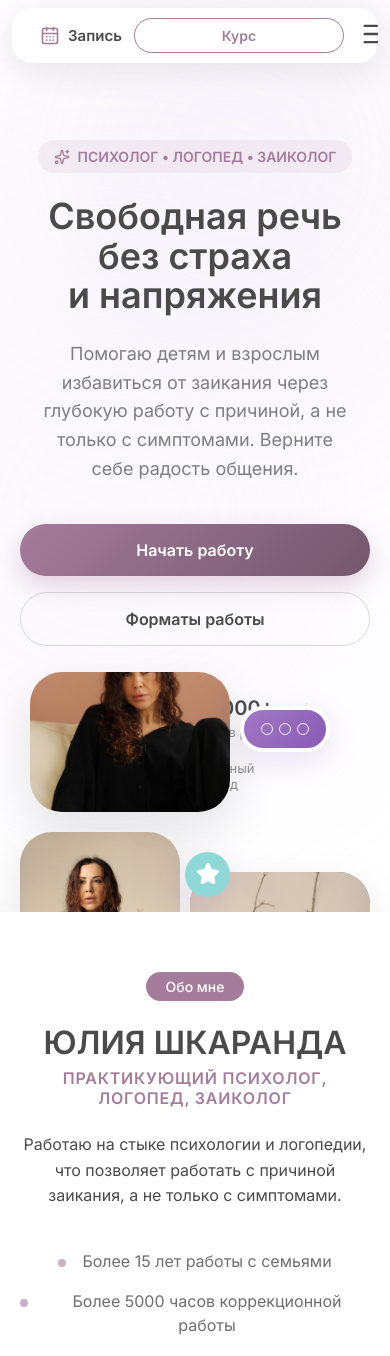
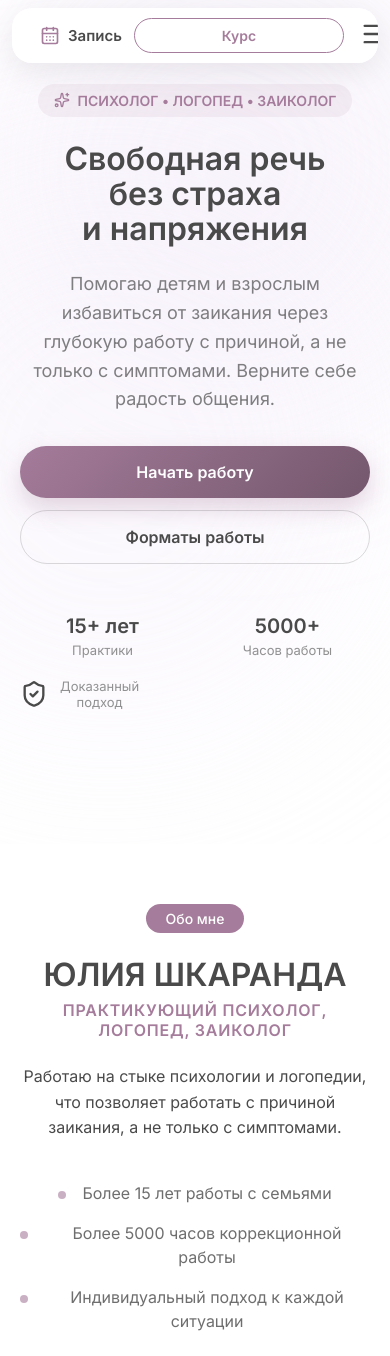
Before and after one commit to vitalikDebug/psy-site, a Next.js app: page / in a window 390 px wide. Shown: the top 1356 px of the page. Built offline with nearby package versions, Linux system fonts and the light colour scheme.

Commit message:
fix hero

```diff
--- a/src/components/HeroSection/HeroSection.css
+++ b/src/components/HeroSection/HeroSection.css
@@ -405,105 +405,79 @@
     font-size: 48px;
   }
   .heroSection__gallery {
-    transform: scale(0.9);
+    transform: scale(0.85);
     transform-origin: right center;
   }
 }
 
 @media (max-width: 900px) {
   .heroSection {
-    padding: 140px 0 80px;
+    padding: 10px 0 60px;
+    text-align: center;
   }
 
   .heroSection__container {
     flex-direction: column;
-    text-align: center;
-    gap: 40px;
+    justify-content: center;
+    align-items: center;
   }
 
+  /* 1. Прячем галерею с фотографиями */
+  .heroSection__gallery {
+    display: none; /* Полностью убирает блок из верстки */
+  }
+
+  /* 2. Растягиваем контент на всю ширину */
   .heroSection__content {
-    flex: auto;
+    flex: 0 0 100%;
     max-width: 100%;
     display: flex;
     flex-direction: column;
-    align-items: center;
+    align-items: center; /* Центрируем текст и кнопки */
   }
 
   .heroSection__subtitle {
-    margin: 0 auto 40px;
+    margin: 0 auto 32px;
+    max-width: 600px;
   }
 
   .heroSection__actions {
     justify-content: center;
+    width: 100%;
   }
 
   .heroSection__stats {
     justify-content: center;
-    flex-wrap: wrap;
-  }
-
-  /* На планшетах коллаж центрируется */
-  .heroSection__gallery {
-    transform: scale(1);
-    transform-origin: center;
-    max-width: 550px; /* Ограничиваем ширину */
+    width: 100%;
   }
 }
 
 @media (max-width: 600px) {
   .heroSection__title {
-    font-size: 36px;
+    font-size: 32px;
   }
 
   .heroSection__actions {
     flex-direction: column;
-    width: 100%;
-    gap: 16px;
+    gap: 12px;
   }
 
   .hero-btn {
     width: 100%;
   }
 
+  /* Сетка статистики 2х2 для компактности */
   .heroSection__stats {
+    display: grid;
+    grid-template-columns: 1fr 1fr;
     gap: 20px;
   }
 
-  .stat-number {
-    font-size: 20px;
+  .stat-divider {
+    display: none;
   }
 
-  .stat-divider {
-    height: 30px;
-  }
-
-  /* Упрощаем коллаж для мобильных телефонов, чтобы он помещался */
-  .heroSection__gallery {
-    height: 400px;
-    max-width: 100%;
-  }
-
-  .hero-gallery__item--1 {
-    width: 160px; height: 200px;
-    left: 0;
-  }
-
-  .hero-gallery__item--2 {
-    width: 180px; height: 260px;
-    top: 40px;
-  }
-
-  .hero-gallery__item--3 {
-    width: 200px; height: 140px;
-    bottom: 20px; left: 10px;
-  }
-
-  .hero-gallery__deco--pill {
-    width: 90px; height: 46px;
-    bottom: 80px; right: 40px;
-  }
-
-  .deco-circles span {
-      width: 12px; height: 12px;
+  .stat-item--icon {
+    grid-column: span 2;
   }
 }
```
